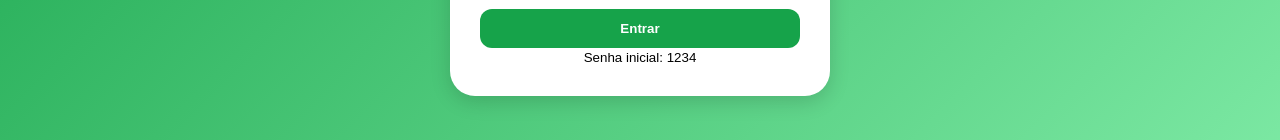
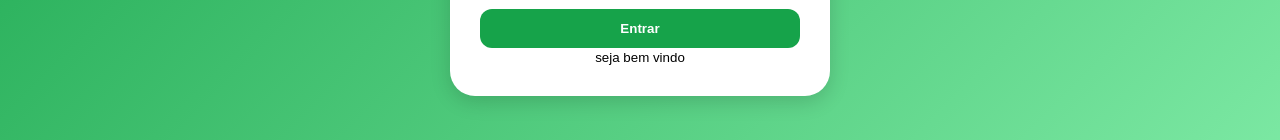
Before and after one commit to Carlos20266/petflow, a React (Vite) app: page / in a window 1280 px wide. Shown: the part 450-590 px from the top of the page. Built offline with nearby package versions, Linux system fonts and the light colour scheme.

Commit message:
Update main.jsx

```diff
--- a/src/main.jsx
+++ b/src/main.jsx
@@ -261,7 +261,7 @@ function Login({onLogin}){
   const [senha,setSenha] = useState('')
 
   function entrar(){
-    if(senha !== '1234'){
+    if(senha !== '21012003'){
       alert('Senha incorreta')
       return
     }
@@ -275,7 +275,7 @@ function Login({onLogin}){
         <p>Controle financeiro pessoal</p>
         <input placeholder="Senha" type="password" value={senha} onChange={e=>setSenha(e.target.value)}/>
         <button className="primary" onClick={entrar}>Entrar</button>
-        <small>Senha inicial: 1234</small>
+        <small>seja bem vindo </small>
       </div>
     </div>
   )
```
